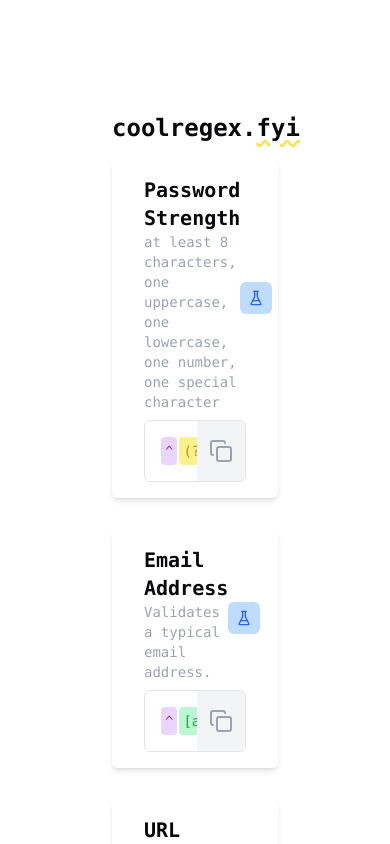
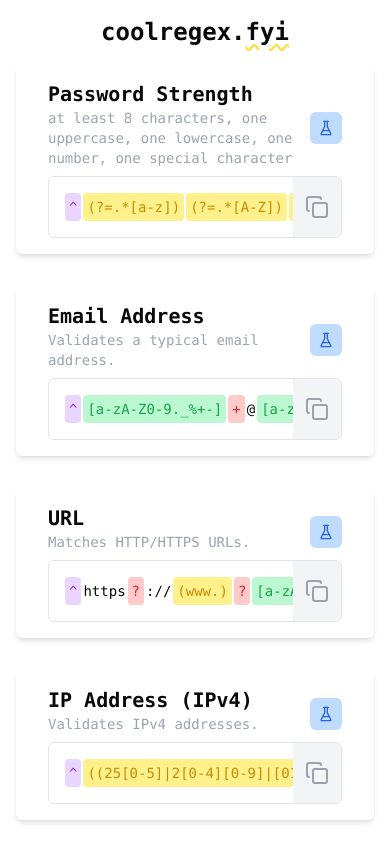
Before and after one commit to MassimoParisi/coolregex.fyi, a Next.js app: page / in a window 390 px wide. Shown: the top 844 px of the page. Built offline with nearby package versions, Linux system fonts and the light colour scheme.

Commit message:
responsive cards wip

```diff
--- a/app/page.tsx
+++ b/app/page.tsx
@@ -14,7 +14,7 @@
 
 export default function Home() {
   return (
-    <main className="flex min-h-screen flex-col items-center justify-between p-24">
+    <main className="flex min-h-screen flex-col items-center justify-between md:p-24">
       <div className="z-10 w-full max-w-5xl items-center justify-between font-mono text-sm lg:flex">
         <div className="p-4 w-full">
           <h1 className="text-2xl text-center font-bold mb-4 w-full font-mono">
--- a/components/custom/regex-input.tsx
+++ b/components/custom/regex-input.tsx
@@ -100,10 +100,10 @@
   return (
     <div
       id="regex-highlight"
-      className="w-full p-2 flex rounded pointer-events-none z-0 whitespace-pre-wrap break-words"
+      className="w-full p-2 flex rounded pointer-events-none z-0 whitespace-pre-wrap break-words overflow-x-scroll"
     >
       {highlight}
-      <div className="h-full w-[10rem] bg-black" />
+      <div className="h-[1px] min-w-[10rem] w-[10rem]" />
     </div>
   );
 };
```
